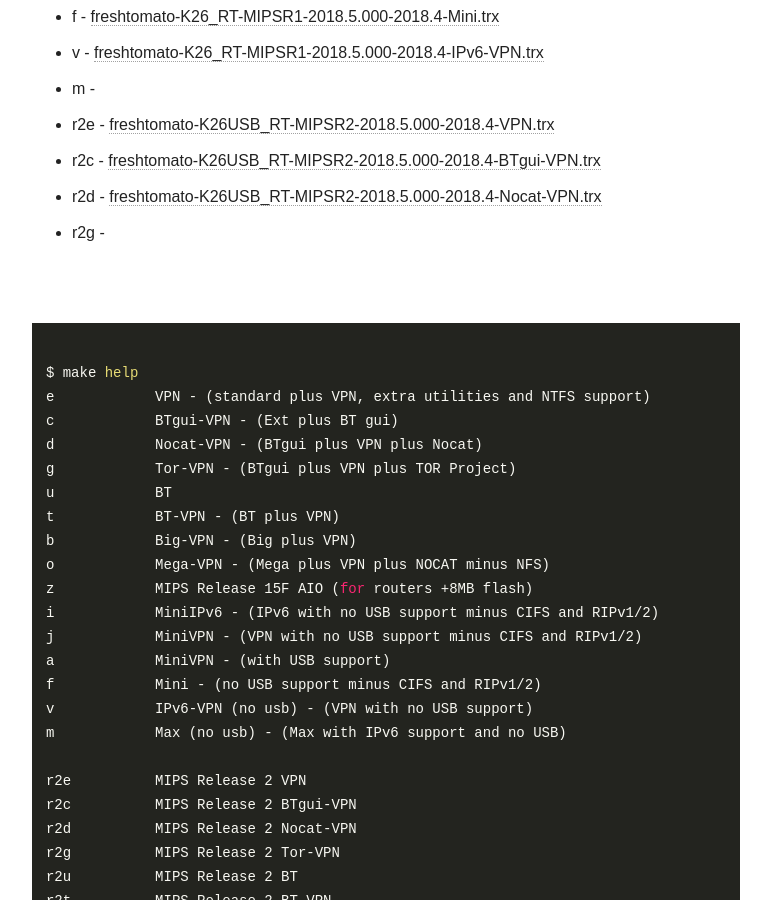
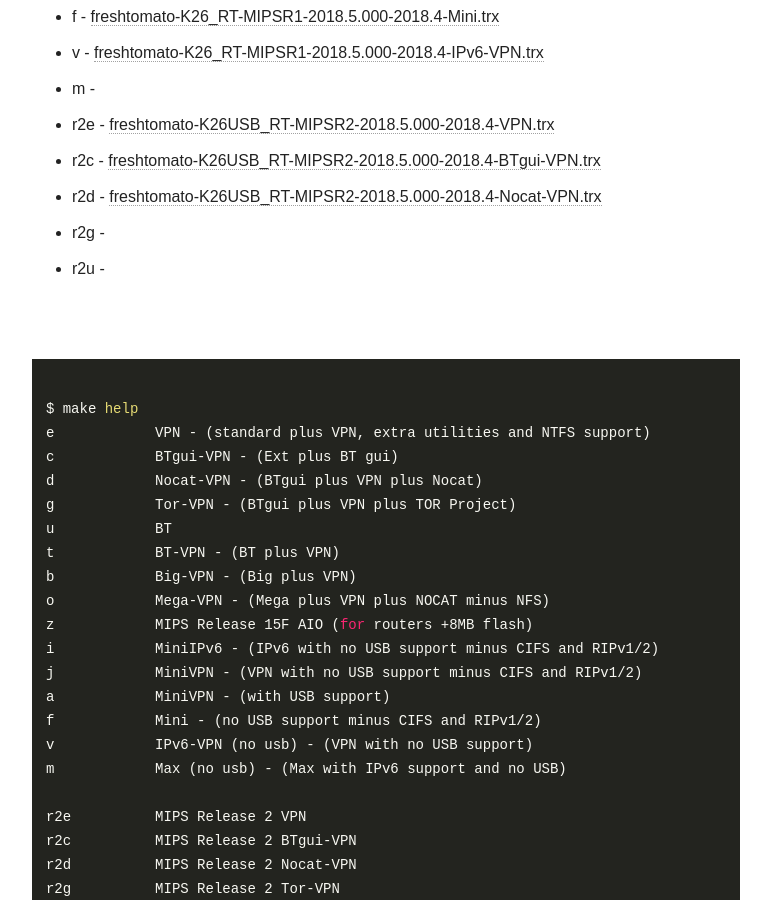
Before and after one commit to oglopss/freshtomato-mips-ci-jekyll, a Jekyll site: the page built from index.html, in a window 1280 px wide and 900 px high, scrolled down 1063 px. Shown: the whole window, without its empty margins (254-1025 px from the left). Built offline with Jekyll 4.4.1, drawn with Linux system fonts in a browser that asks for light colours; nearby versions of some CDN libraries.

Commit message:
Travis build 40 r2u pushed to gh-pages

```diff
--- a/_data/ss.yml
+++ b/_data/ss.yml
@@ -19,3 +19,4 @@
   - 0017 r2c freshtomato-K26USB_RT-MIPSR2-2018.5.000-2018.4-BTgui-VPN.trx
   - 0018 r2d freshtomato-K26USB_RT-MIPSR2-2018.5.000-2018.4-Nocat-VPN.trx
   - 0019 r2g
+  - 0020 r2u
```
